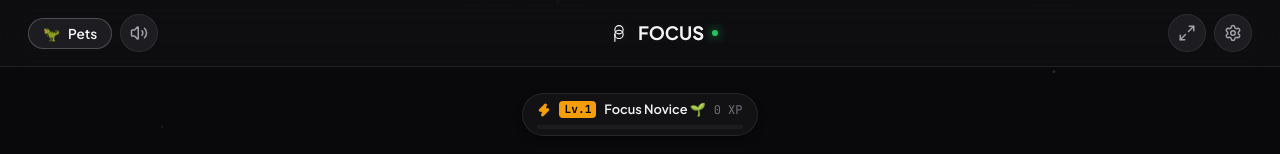
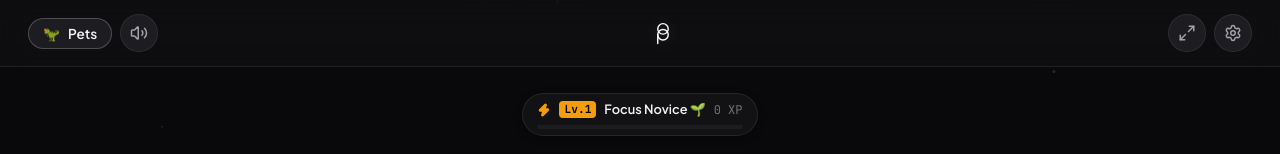
Before and after one commit to Deeprockz22/Notes-App, a React (Vite) app: page / in a window 1280 px wide. Shown: the top 154 px of the page. Built offline with nearby package versions, Linux system fonts and the light colour scheme; the HTML template or start-up script is replaced by a standard one.

Commit message:
feat(header): display minimalist brand logo symbol only in top header

```diff
--- a/src/components/Header.jsx
+++ b/src/components/Header.jsx
@@ -8,7 +8,6 @@ import {
   Tv,
   Check
 } from 'lucide-react';
-import ShinyText from './react-bits/ShinyText';
 import MagnetButton from './react-bits/MagnetButton';
 import FocusLogo from './brand/FocusLogo';
 import { THEME_MODES } from '../utils/themePresets';
@@ -64,16 +63,8 @@ export default function Header({
       </div>
 
       <div className="header-center">
-        <div className="brand-container">
-          <FocusLogo size={22} className="brand-logo-icon" />
-          <h1 className="brand-title">
-            <ShinyText
-              text={theme === 'retro-pixel' ? 'FOCUS 8-BIT' : theme === 'haunted' ? 'FOCUS' : 'FOCUS'}
-              speed={2.5}
-              className="brand-shiny"
-            />
-          </h1>
-          <span className="brand-dot"></span>
+        <div className="brand-container symbol-only" title="FOCUS">
+          <FocusLogo size={28} className="brand-logo-icon" />
         </div>
       </div>
 
--- a/src/index.css
+++ b/src/index.css
@@ -961,33 +961,25 @@ body {
 .brand-container {
   display: flex;
   align-items: center;
+  justify-content: center;
   gap: 8px;
   cursor: default;
+}
+
+.brand-container.symbol-only {
+  padding: 4px;
 }
 
 .brand-logo-icon {
   color: var(--accent-primary);
   flex-shrink: 0;
-  filter: drop-shadow(0 0 6px var(--accent-glow));
-  transition: transform 0.4s cubic-bezier(0.34, 1.56, 0.64, 1), color 0.3s ease;
+  filter: drop-shadow(0 0 8px var(--accent-glow));
+  transition: transform 0.45s cubic-bezier(0.34, 1.56, 0.64, 1), color 0.3s ease;
+  cursor: pointer;
 }
 
 .brand-container:hover .brand-logo-icon {
-  transform: rotate(90deg) scale(1.1);
-}
-
-.brand-title {
-  font-family: var(--font-display);
-  font-size: 1.15rem;
-  margin: 0;
-}
-
-.brand-dot {
-  width: 6px;
-  height: 6px;
-  border-radius: 50%;
-  background-color: #22c55e;
-  box-shadow: 0 0 10px #22c55e;
+  transform: rotate(90deg) scale(1.18);
 }
 
 /* ===================================
```
